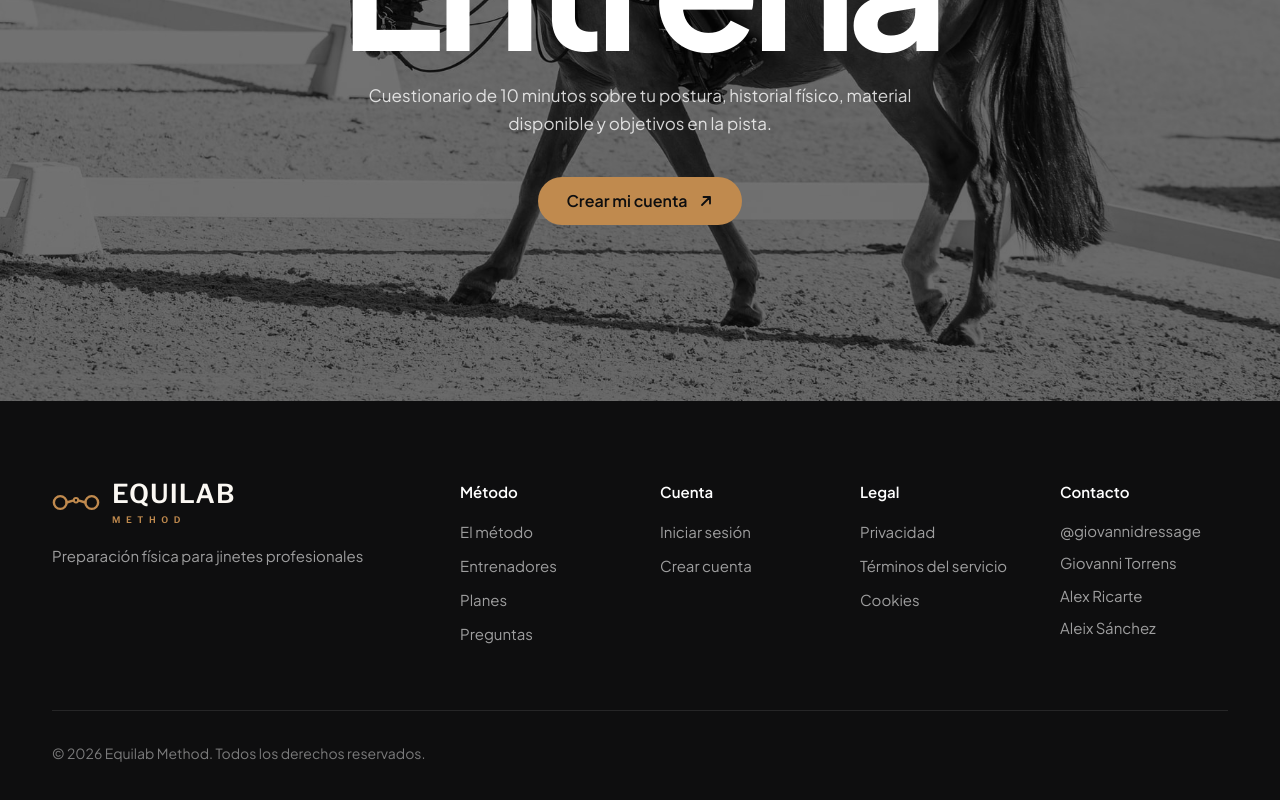
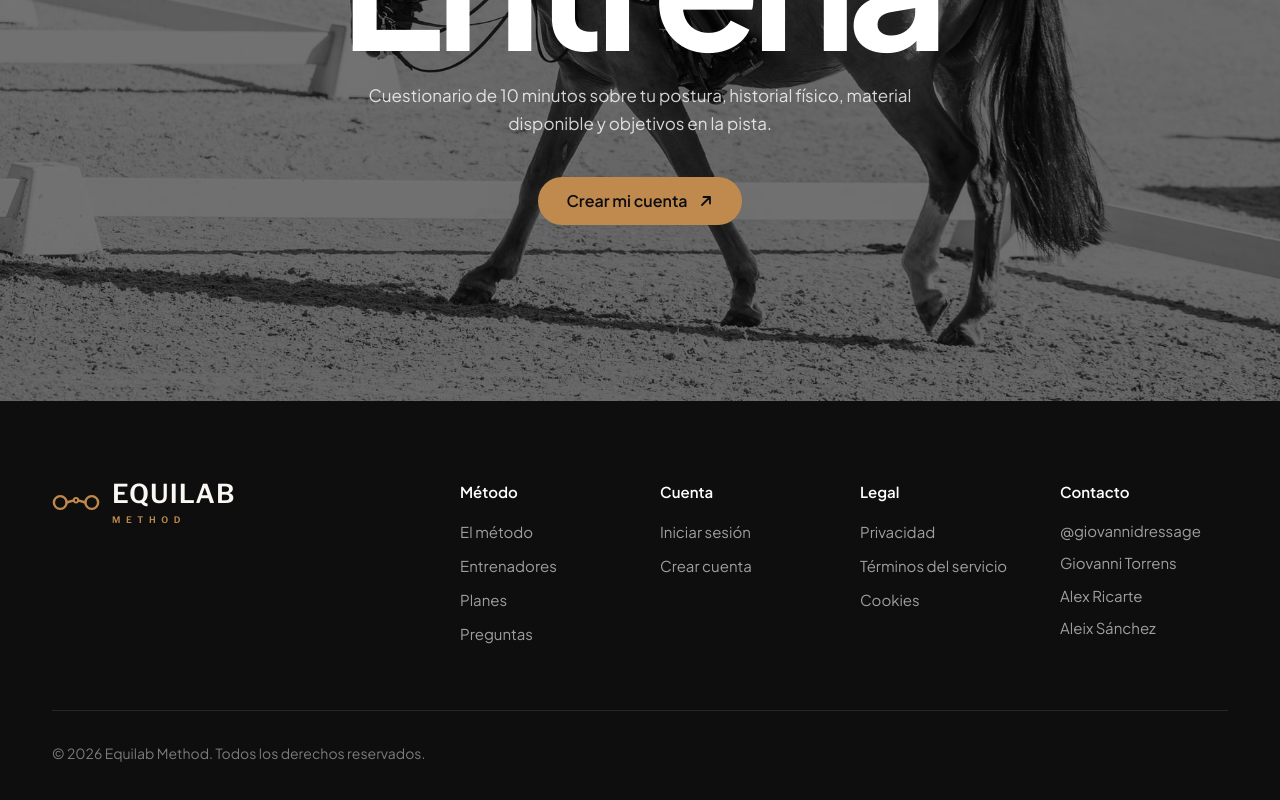
Before and after one commit to aleixsanchez2002-dotcom/equilab-method, a Next.js app: page / in a window 1280 px wide. Shown: the part 7477-8277 px from the top of the page. Built offline with nearby package versions, Linux system fonts and the light colour scheme; no server answers.

Commit message:
Pista: quita el lema del pie
Co-Authored-By: Claude Opus 5.5 <noreply@anthropic.com>
Claude-Session: https://claude.ai/code/session_011xMzrdWwSHpuuwu3Ne61Td

```diff
--- a/src/components/pista/cierre.tsx
+++ b/src/components/pista/cierre.tsx
@@ -42,7 +42,6 @@ export async function FooterPista() {
                 <span className="mt-2 font-display text-[9px] font-semibold tracking-[0.62em] text-cuero">METHOD</span>
               </span>
             </Link>
-            <p className="mt-5 max-w-[32ch] text-[15px] leading-relaxed text-white/60">{t("Preparación física para jinetes profesionales")}</p>
           </div>
           <div className="grid grid-cols-2 gap-8 sm:grid-cols-4 lg:col-span-8">
             {columns.map(({ title, links }) => (<nav key={title} aria-label={t(title)}>
```
Also changed, not shown: 1 other file (tests, documents, lock files or other folders).
